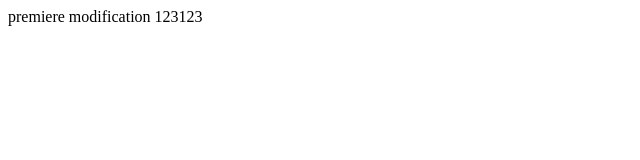
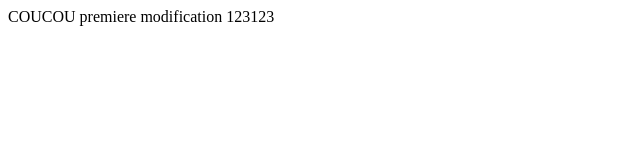
Before and after one commit to fadhi-ia/OpenclassroomsProject, a plain HTML site: page index.html in a window 1280 px wide. Shown: the whole page, without its empty margins (0-640 px from the left). Drawn offline with Linux system fonts and the light colour scheme.

Commit message:
Modif du html

```diff
--- a/index.html
+++ b/index.html
@@ -7,7 +7,7 @@
     <title>Document</title>
 </head>
 <body>
-
+ COUCOU
 </body>
 </html>
 premiere modification
```
